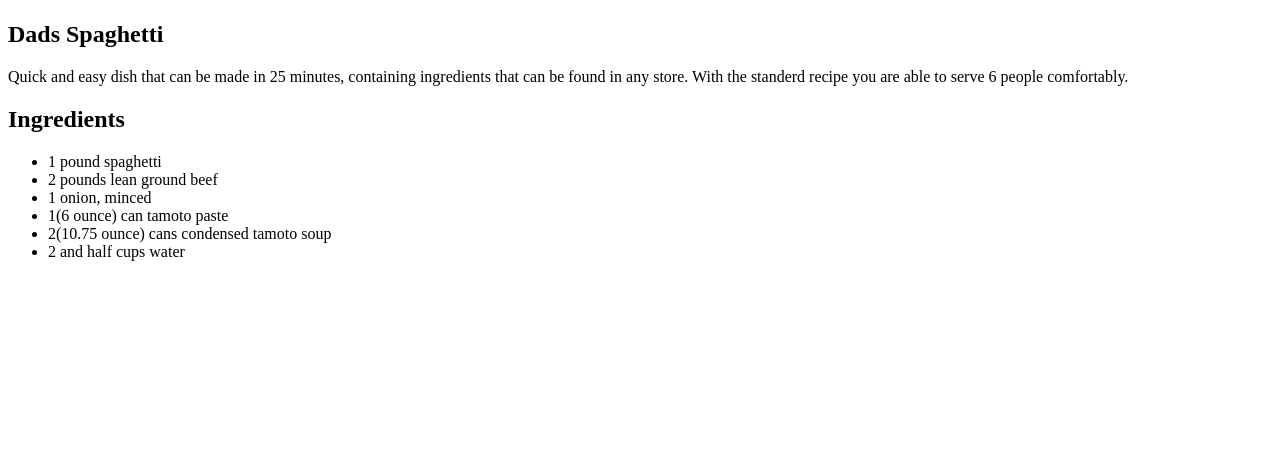
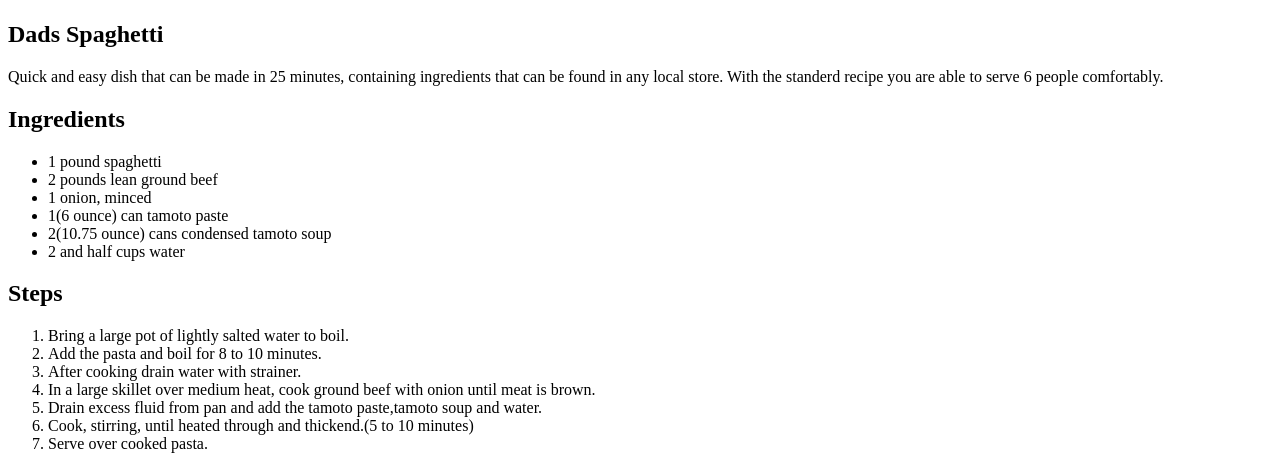
Before and after one commit to FrancoisvdWalt/odin-recipes, a plain HTML site: page recipes/spaghetti.html in a window 1280 px wide. Shown: the part 383-852 px from the top of the page. Before the commit the page ends 800 px from the top, so only its background shows below. Drawn offline with Linux system fonts and the light colour scheme.

Commit message:
Extended Information of spaghetti
added steps for creaating recipe in question.
performed spellcheck and grammer correction on spaghetti.html

```diff
--- a/recipes/spaghetti.html
+++ b/recipes/spaghetti.html
@@ -16,7 +16,7 @@
            <h2>Dads Spaghetti</h2>
        </p>
        <p>
-           Quick and easy dish that can be made in 25 minutes, containing ingredients that can be found in any store.
+           Quick and easy dish that can be made in 25 minutes, containing ingredients that can be found in any local store.
            With the standerd recipe you are able to serve 6 people comfortably.
 
        </p>
@@ -35,9 +35,23 @@
             <li>2(10.75 ounce) cans condensed tamoto soup</li>
             <li>2 and half cups water</li>
 
-
         </ul>
 
+     </p>
+     <p>
+         <h2>Steps</h2>
+     </p>
+     <p>
+         <ol>
+            <li>Bring a large pot of lightly salted water to boil.</li>
+            <li>Add the pasta and boil for 8 to 10 minutes.</li>
+            <li>After cooking drain water with strainer.</li>
+            <li>In a large skillet over medium heat, cook ground beef with onion until meat is brown.</li>
+            <li>Drain excess fluid from pan and add the tamoto paste,tamoto soup and water. </li>
+            <li>Cook, stirring, until heated through and thickend.(5 to 10 minutes)</li>
+            <li>Serve over cooked pasta.</li>
+
+         </ol>
      </p>
 
 
```
